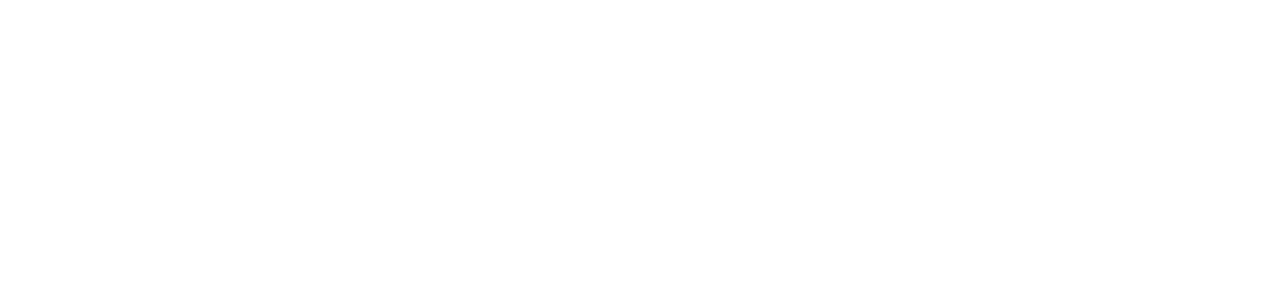
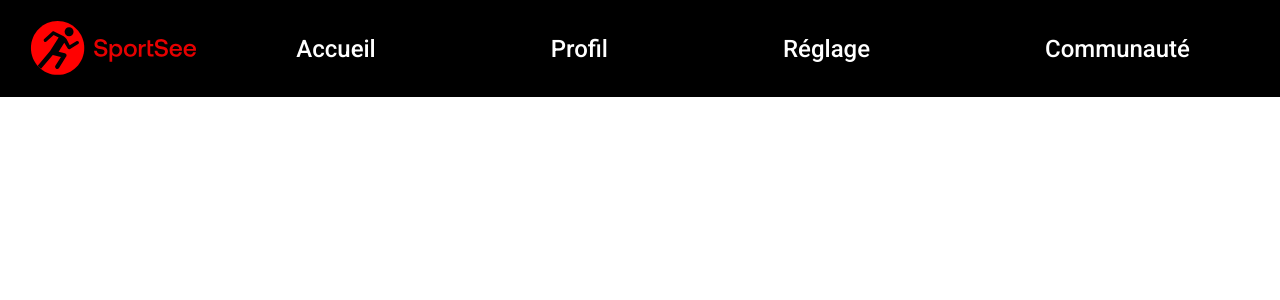
Before and after one commit to Aurelie715/AurelieBernardP12, a React (Create React App) app: page /user/1 in a window 1280 px wide. Before the commit this address had no page. Shown: the top 300 px of the page. Built offline with nearby package versions, Linux system fonts and the light colour scheme.

Commit message:
feat: add header

```diff
--- a/public/index.html
+++ b/public/index.html
@@ -5,10 +5,7 @@
     <link rel="icon" href="%PUBLIC_URL%/favicon.ico" />
     <meta name="viewport" content="width=device-width, initial-scale=1" />
     <meta name="theme-color" content="#000000" />
-    <meta
-      name="description"
-      content="Web site created using create-react-app"
-    />
+    <meta name="description" content="Web site created using create-react-app" />
     <link rel="apple-touch-icon" href="%PUBLIC_URL%/logo192.png" />
     <!--
       manifest.json provides metadata used when your web app is installed on a
@@ -24,6 +21,7 @@
       work correctly both with client-side routing and a non-root public URL.
       Learn how to configure a non-root public URL by running `npm run build`.
     -->
+    <link href="https://fonts.googleapis.com/css2?family=Roboto:wght@400;500;700&display=swap" rel="stylesheet" />
     <title>React App</title>
   </head>
   <body>
--- a/src/App.jsx
+++ b/src/App.jsx
@@ -1,10 +1,12 @@
-import "./App.scss";
+import "./index.scss";
 import { Routes, Route } from "react-router-dom";
 import Home from "./pages/Home/Home";
+import Header from "./components/Header/Header";
 
 function App() {
   return (
   <div>
+    <Header />
     <Routes>
       <Route path="/home/:userId" element={<Home />}/>
     </Routes>
--- a/src/App.scss
+++ /dev/null
@@ -1,38 +0,0 @@
-.App {
-  text-align: center;
-}
-
-.App-logo {
-  height: 40vmin;
-  pointer-events: none;
-}
-
-@media (prefers-reduced-motion: no-preference) {
-  .App-logo {
-    animation: App-logo-spin infinite 20s linear;
-  }
-}
-
-.App-header {
-  background-color: #282c34;
-  min-height: 100vh;
-  display: flex;
-  flex-direction: column;
-  align-items: center;
-  justify-content: center;
-  font-size: calc(10px + 2vmin);
-  color: white;
-}
-
-.App-link {
-  color: #61dafb;
-}
-
-@keyframes App-logo-spin {
-  from {
-    transform: rotate(0deg);
-  }
-  to {
-    transform: rotate(360deg);
-  }
-}
--- /dev/null
+++ b/src/components/Header/Header.jsx
@@ -0,0 +1,19 @@
+import React from 'react'
+import logo from '../../assets/sportsee-logo.svg'
+import styles from './Header.module.scss'
+
+export default function Header() {
+  return (
+    <header className={styles.header}>
+        <img src={logo} alt="le logo de sportsee" className={styles['header-logo']}/>
+        <nav>
+            <ul className={styles['header-nav']}>
+                <li className={styles['nav-element']}>Accueil</li>
+                <li className={styles['nav-element']}>Profil</li>
+                <li className={styles['nav-element']}>Réglage</li>
+                <li className={styles['nav-element']}>Communauté</li>
+            </ul>
+        </nav>
+    </header>
+  )
+}
--- /dev/null
+++ b/src/components/Header/Header.module.scss
@@ -0,0 +1,27 @@
+.header {
+  background-color: black;
+  display: flex;
+  align-items: center;
+  .header-logo {
+    height: 57px;
+    margin: 20px 100px 20px 30px;
+  }
+  nav {
+    flex-grow: 1;
+    .header-nav {
+      display: flex;
+      margin-block-start: 0;
+      padding-inline-start: 0;
+      margin-block-end: 0;
+      list-style-type: none;
+      justify-content: space-between;
+      margin-right: 90px;
+      .nav-element {
+        color: white;
+        text-decoration: none;
+        font-size: 24px;
+        font-weight: 500;
+      }
+    }
+  }
+}
--- a/src/index.scss
+++ b/src/index.scss
@@ -1,13 +1,4 @@
 body {
   margin: 0;
-  font-family: -apple-system, BlinkMacSystemFont, 'Segoe UI', 'Roboto', 'Oxygen',
-    'Ubuntu', 'Cantarell', 'Fira Sans', 'Droid Sans', 'Helvetica Neue',
-    sans-serif;
-  -webkit-font-smoothing: antialiased;
-  -moz-osx-font-smoothing: grayscale;
+  font-family: "Roboto", sans-serif;
 }
-
-code {
-  font-family: source-code-pro, Menlo, Monaco, Consolas, 'Courier New',
-    monospace;
-}
--- a/src/pages/Home/Home.jsx
+++ b/src/pages/Home/Home.jsx
@@ -1,11 +1,10 @@
 import React from 'react';
-import { Navigate, useParams } from 'react-router-dom';
+import { useParams } from 'react-router-dom';
 import UserDatas from '../../data/userData.json';
 
 export default function Home() {
   const { userId } = useParams();
   const user = UserDatas.userMainData.find((userMainData) => userMainData.id === parseInt(userId));
-  console.log(user);
   if (user === undefined) {
     return <></>;
   }
```
Also changed, not shown: src/assets/sportsee-logo.svg (added).
